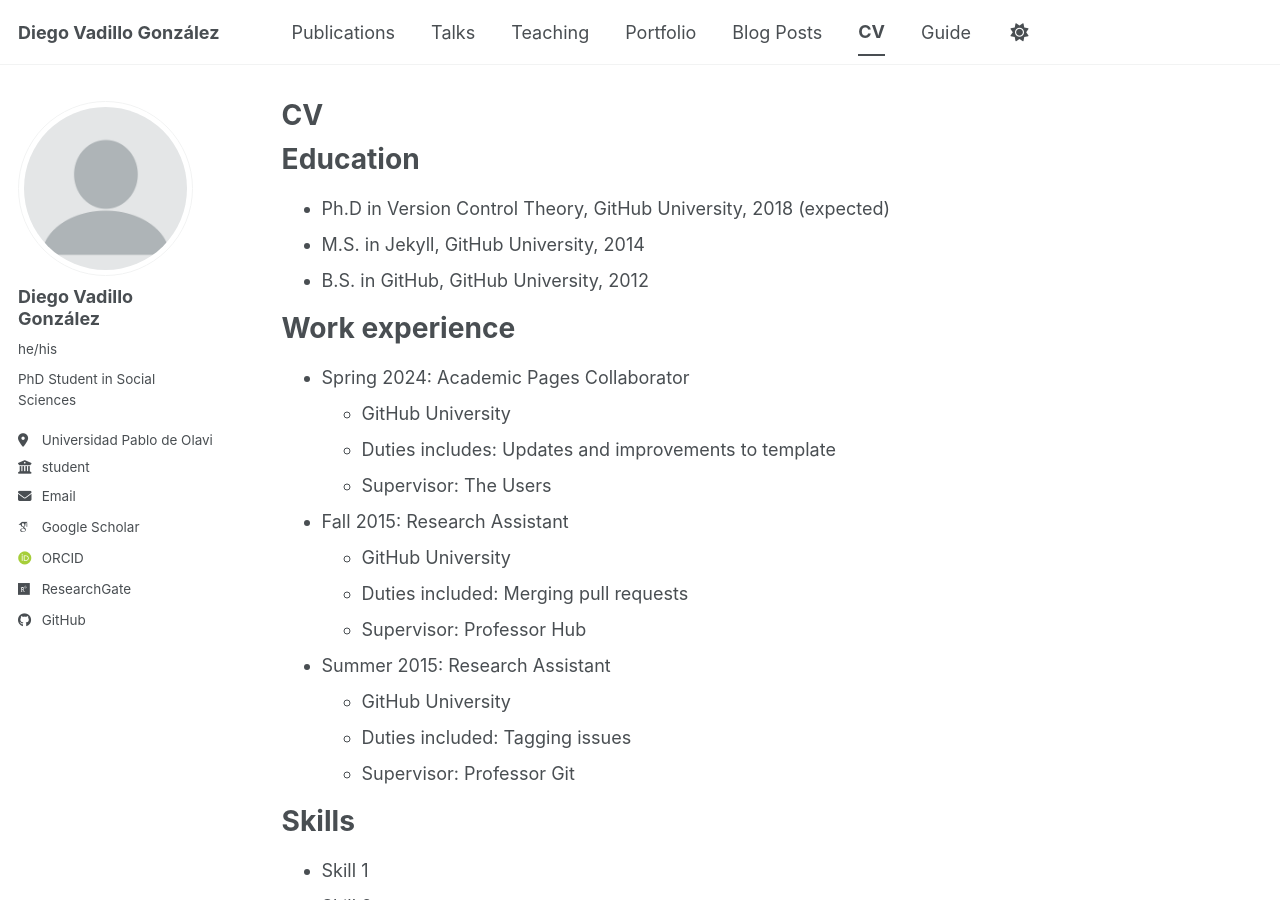
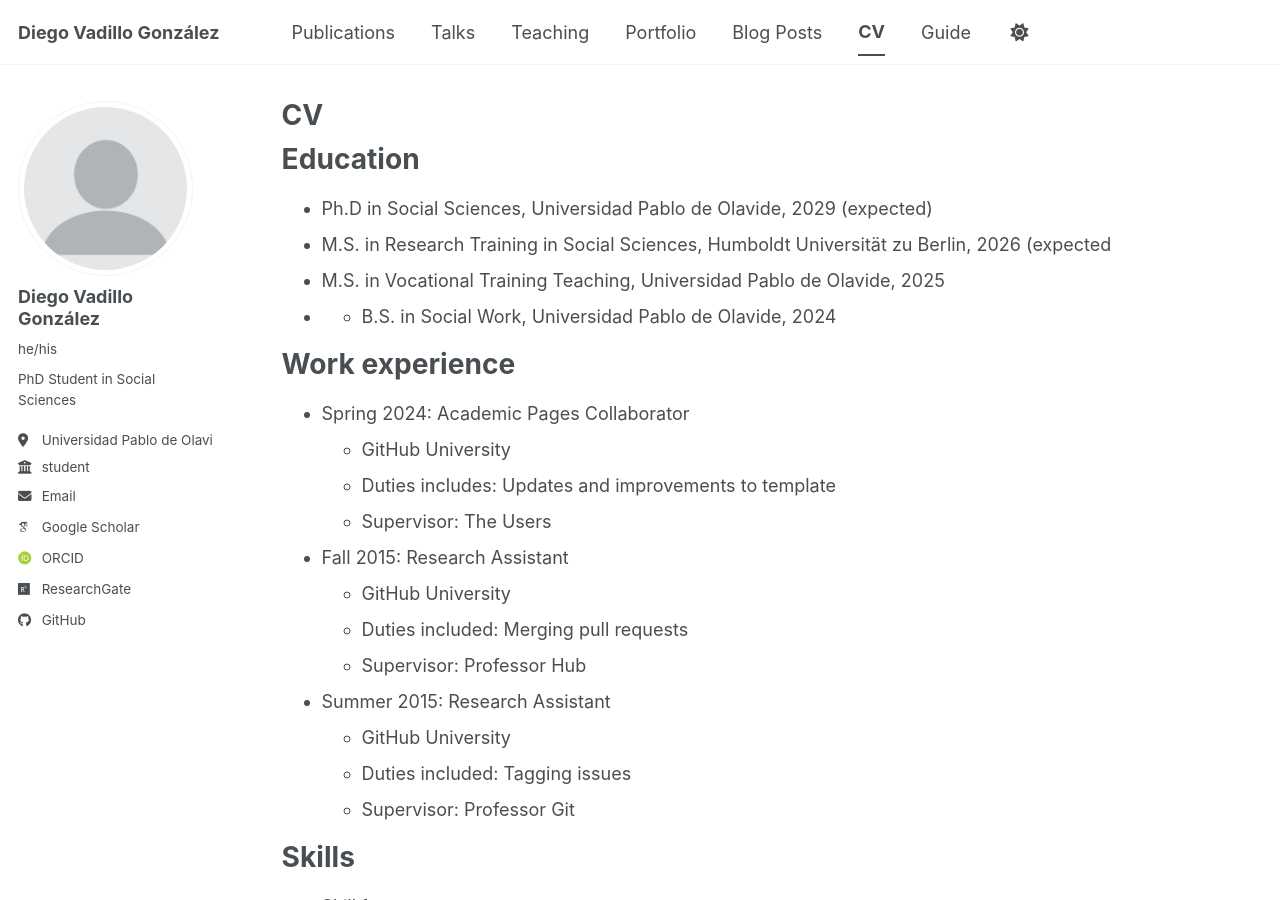
Before and after one commit to diegovadillogonzalez/diegovadillogonzalez.github.io, a Jekyll site: the page built from _pages/cv.md, in a window 1280 px wide and 900 px high. Built offline with Jekyll 4.4.1, drawn with Linux system fonts in a browser that asks for light colours; some web fonts are replaced; a script bundle is joined from its source files by our own code; library files that are not in the unit come from our copies.

Commit message:
Update cv.md

```diff
--- a/_pages/cv.md
+++ b/_pages/cv.md
@@ -11,9 +11,10 @@ redirect_from:
 
 Education
 ======
-* Ph.D in Version Control Theory, GitHub University, 2018 (expected)
-* M.S. in Jekyll, GitHub University, 2014
-* B.S. in GitHub, GitHub University, 2012
+* Ph.D in Social Sciences, Universidad Pablo de Olavide, 2029 (expected)
+* M.S. in Research Training in Social Sciences, Humboldt Universität zu Berlin, 2026 (expected
+* M.S. in Vocational Training Teaching, Universidad Pablo de Olavide, 2025
+* * B.S. in Social Work, Universidad Pablo de Olavide, 2024
 
 Work experience
 ======
```
